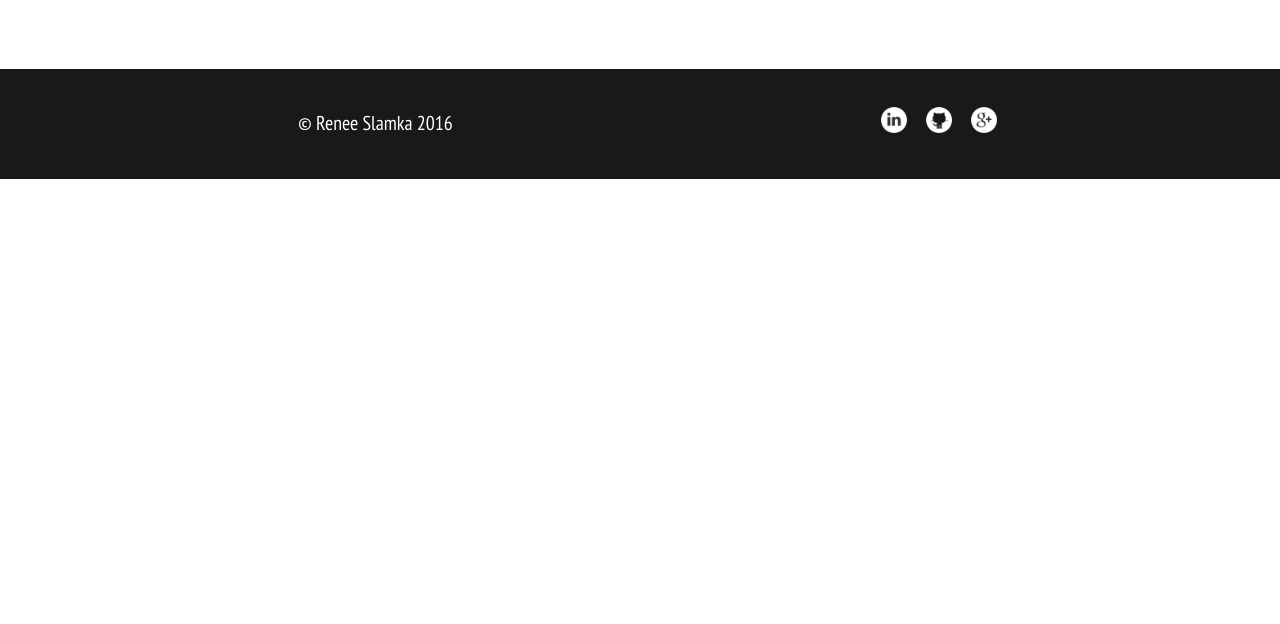
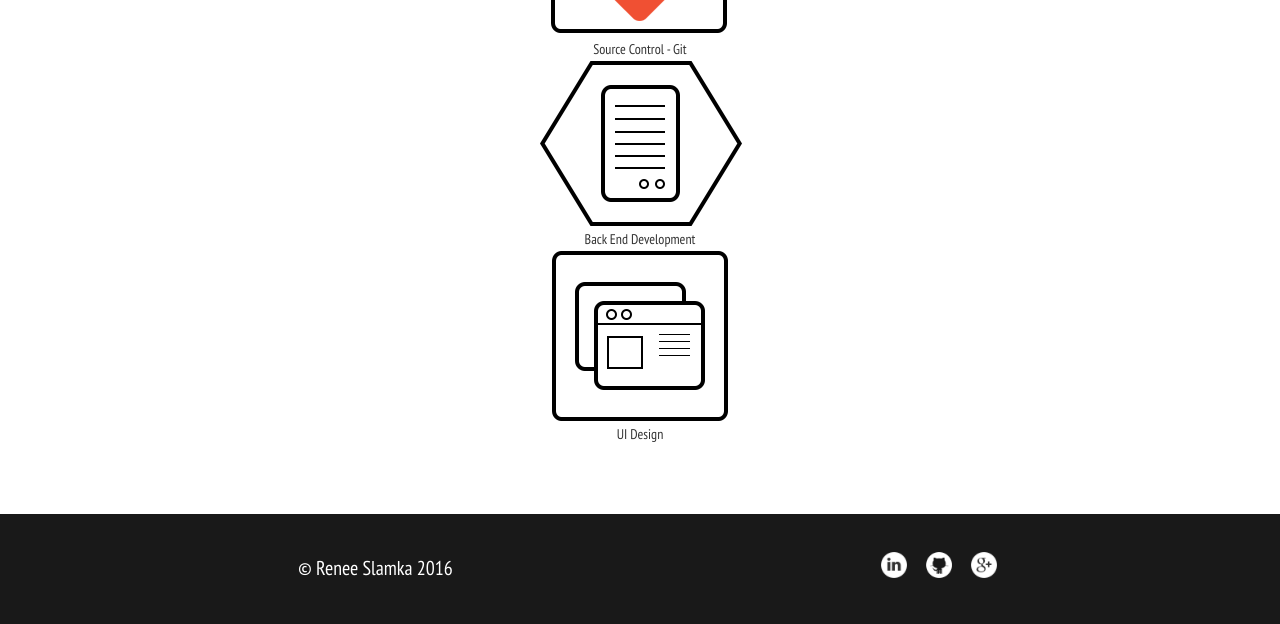
Before and after one commit to ReneeSlamka/renee-website, a PHP site: template templates/pages/blog-board.twig in a window 1280 px wide. Shown: the part 1720-2344 px from the top of the page. Before the commit the page ends 1899 px from the top, so only its background shows below. Run offline with PHP 8.4, Linux system fonts and the light colour scheme; the template is opened without the code that fills it, so the values that code supplies are empty; some libraries are stand-ins or nearby versions; some web fonts are replaced.

Commit message:
Added tech stack and badges to blog-board and smart-fall-detector (falling moo) pages

```diff
--- a/templates/pages/blog-board.twig
+++ b/templates/pages/blog-board.twig
@@ -29,6 +29,13 @@
     <a href="https://github.com/ReneeSlamka/BlogBoard">Source code</a>
 {% endblock %}
 
+{% block projectLanguages%}
+    <p>Java, JavaScript</p>
+{% endblock %}
+{% block projectTechStack%}
+    <p>Spring, Bootstrap, Pebble, Tomcat, HSQLDB</p>
+{% endblock %}
+
 {% block projectImage %}
     <img id="blog-board-individual-img" src="/assets/img/blog-board-img.jpg">
 {% endblock %}
@@ -48,7 +55,24 @@
 {% endblock %}
 
 {% block projectSkills %}
-    <img src="/assets/img/sample-badge.png">
-    <img src="/assets/img/sample-badge.png">
-    <img src="/assets/img/sample-badge.png">
+    <div class="blog-board-skill-badge">
+        <img class="square-badge" src="/assets/img/icons/web-dev-badge.png">
+        <footer>Front End Development</footer>
+    </div>
+    <div class="blog-board-skill-badge">
+        <img class="hex-badge" src="/assets/img/icons/db-badge.png">
+        <footer>Databases</footer>
+    </div>
+    <div class="blog-board-skill-badge">
+        <img class="square-badge" src="/assets/img/icons/git-badge.png">
+        <footer>Source Control - Git</footer>
+    </div>
+    <div class="blog-board-skill-badge">
+        <img class="hex-badge" src="/assets/img/icons/back-end-dev-badge.png">
+        <footer>Back End Development</footer>
+    </div>
+    <div class="blog-board-skill-badge">
+        <img class="square-badge" src="/assets/img/icons/ux-badge.png">
+        <footer>UI Design</footer>
+    </div>
 {% endblock %}
```
Also changed, not shown: templates/pages/falling-myo.twig (+25 -5 lines).
